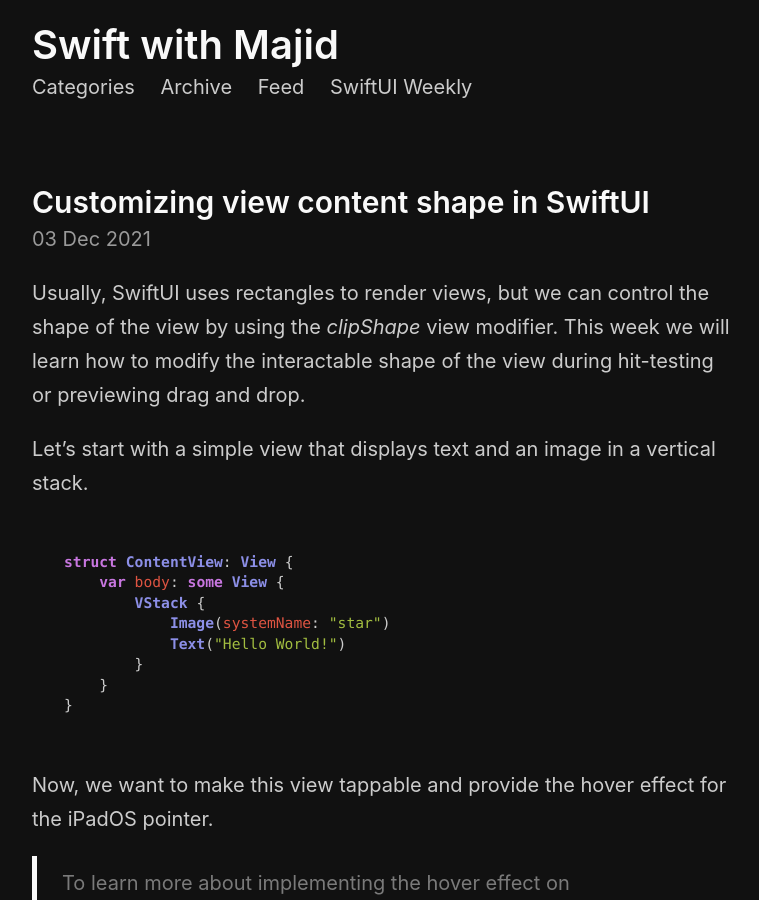
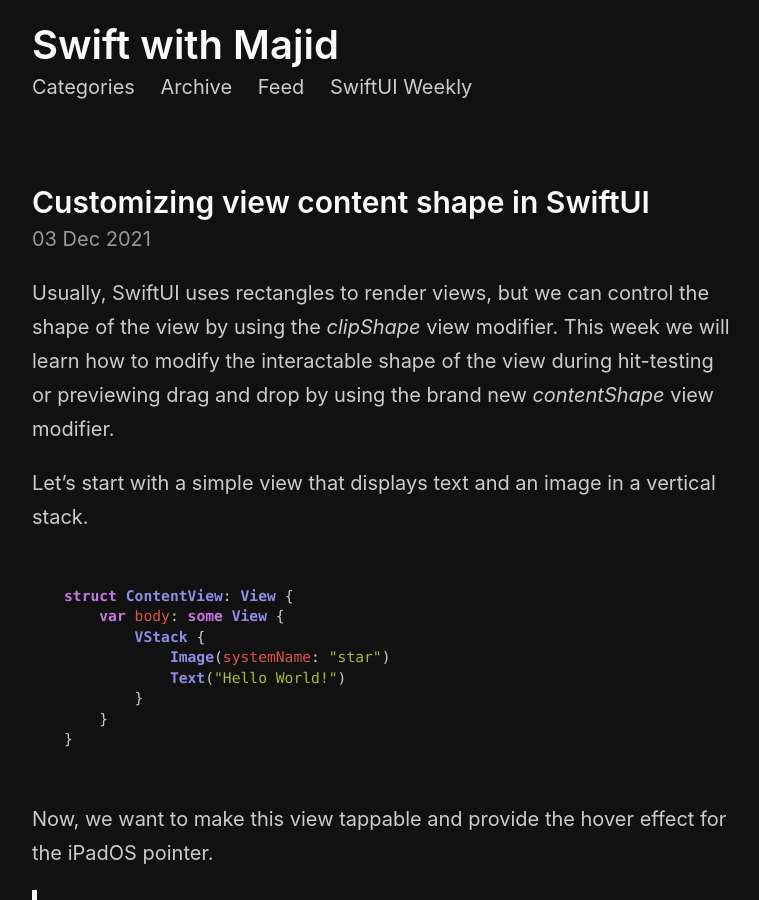
Before and after one commit to mecid/mecid.github.io, a Jekyll site: the page built from _posts/2021-12-03-customizing-view-content-shape-in-swiftui.md, in a window 1280 px wide and 900 px high. Shown: the whole window, without its empty margins (258-1017 px from the left). Built offline with Jekyll 4.4.1, drawn with Linux system fonts in a browser that asks for light colours.

Commit message:
introduction fixed in content shape post

```diff
--- a/_posts/2021-12-03-customizing-view-content-shape-in-swiftui.md
+++ b/_posts/2021-12-03-customizing-view-content-shape-in-swiftui.md
@@ -5,7 +5,7 @@
 image: /public/swiftui.png
 ---
 
-Usually, SwiftUI uses rectangles to render views, but we can control the shape of the view by using the *clipShape* view modifier. This week we will learn how to modify the interactable shape of the view during hit-testing or previewing drag and drop.
+Usually, SwiftUI uses rectangles to render views, but we can control the shape of the view by using the *clipShape* view modifier. This week we will learn how to modify the interactable shape of the view during hit-testing or previewing drag and drop by using the brand new *contentShape* view modifier.
 
 Let's start with a simple view that displays text and an image in a vertical stack.
 
```
Also changed, not shown: 1 other file.
